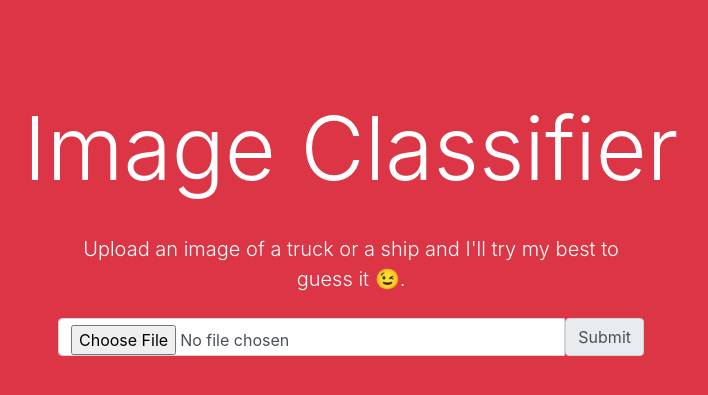
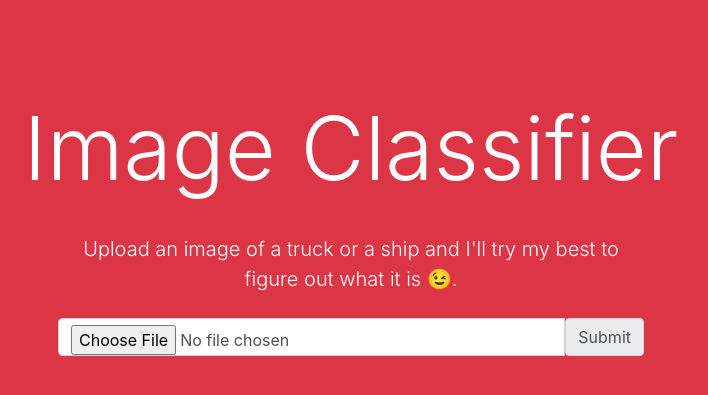
Before and after one commit to thomasajai001/cifar-10-image-classifier, a Flask app: page / in a window 1280 px wide. Shown: the top 395 px of the page, without its empty margins (289-997 px from the left). Run offline with Flask 2, Linux system fonts and the light colour scheme; some libraries are stand-ins or nearby versions.

```diff
--- a/templates/index.html
+++ b/templates/index.html
@@ -28,8 +28,8 @@
       <br />
       <div class="col-lg-6 mx-auto">
         <p class="lead mb-4">
-          Upload an image of a truck or a ship and I'll try my best to guess it
-          &#128521;.
+          Upload an image of a truck or a ship and I'll try my best to figure
+          out what it is &#128521;.
         </p>
         <div class="input-group mb-3">
           <form
```
